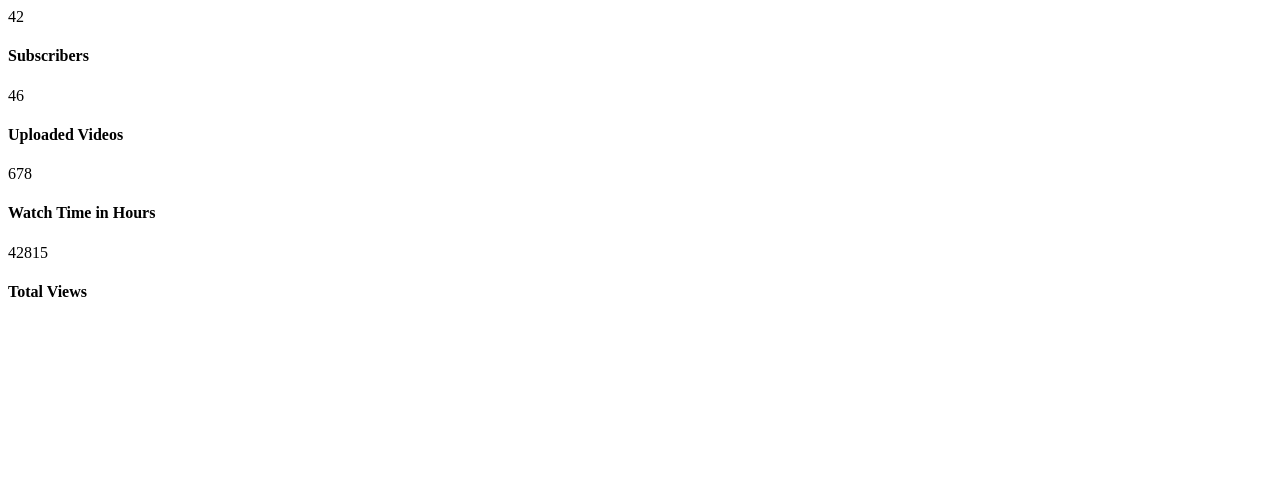
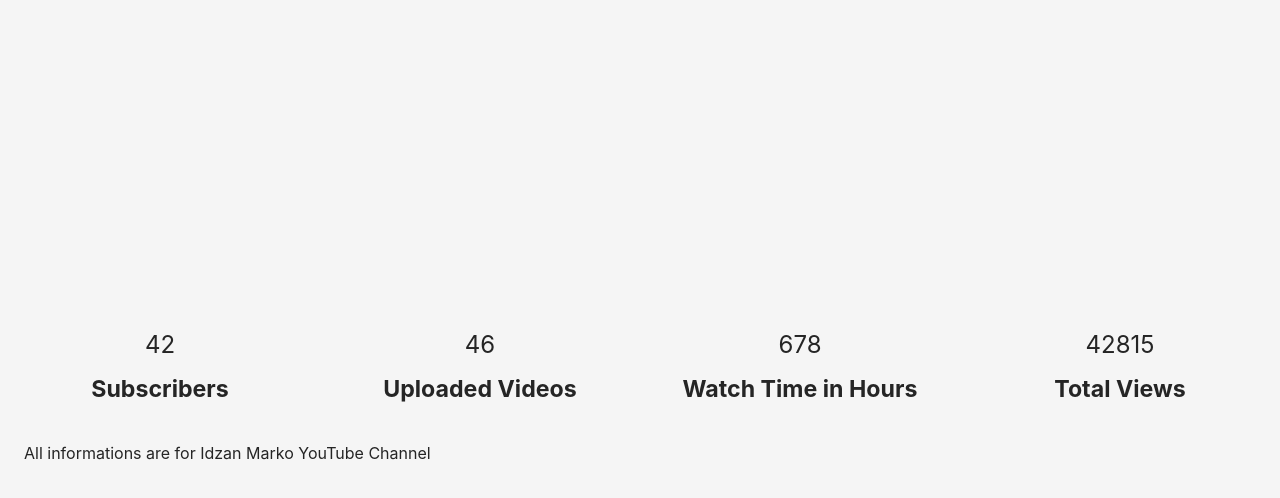
Before and after one commit to idzan/animated-counter-js, a plain HTML site: page index.html in a window 1280 px wide. Drawn offline with Linux system fonts and the light colour scheme.

Commit message:
Minor content fixes
Plus visual tweaks with basic flex and grid. Color scheme: black and white variations

```diff
--- a/index.html
+++ b/index.html
@@ -8,22 +8,25 @@
 </head>
 <body>
     <main>
-        <div>
+        <section>
+            <div class="counting">
                 <div class="counter" data-target="42">0</div>
                 <h4>Subscribers</h4>
             </div>
-        <div>
+            <div class="counting">
                 <div class="counter" data-target="46">0</div>
                 <h4>Uploaded Videos</h4>
             </div>
-        <div>
+            <div class="counting">
                 <div class="counter" data-target="678">0</div>
                 <h4>Watch Time in Hours</h4>
             </div>
-        <div>
+            <div class="counting">
                 <div class="counter" data-target="42815">0</div>
                 <h4>Total Views</h4>
             </div>
+        </section>
+        <p>All informations are for Idzan Marko YouTube Channel</p>
     </main>
     <script src="app.js"></script>
 </body>
--- a/scss/main.scss
+++ b/scss/main.scss
@@ -1,3 +1,36 @@
 * {
     box-sizing: border-box;
+    margin: 0;
+    padding: 0;
 }
+html {
+    font-family: -apple-system,BlinkMacSystemFont,"Segoe UI",Roboto,Oxygen-Sans,Ubuntu,Cantarell,"Helvetica Neue",sans-serif;
+}
+body {
+    display: flex;
+    flex-direction: column;
+    justify-content: center;
+    height: 100vh;
+    width: 100vw;
+    background: whitesmoke;
+    color: #252525;
+}
+section {
+    display: grid;
+    grid-template-columns: repeat(auto-fit, minmax(20vh, 1fr));
+}
+.counting {
+    padding: 1rem;
+    text-align: center;
+}
+.counter {
+    font-size: 1.5rem;
+    margin-bottom: 1rem;
+}
+h4 {
+    font-size: 1.45rem;
+}
+p {
+    font-size: 1rem;
+    padding: 1.5rem;
+}
```
Also changed, not shown: css/main.css. Lines whose indentation alone changed are shown as unchanged.
